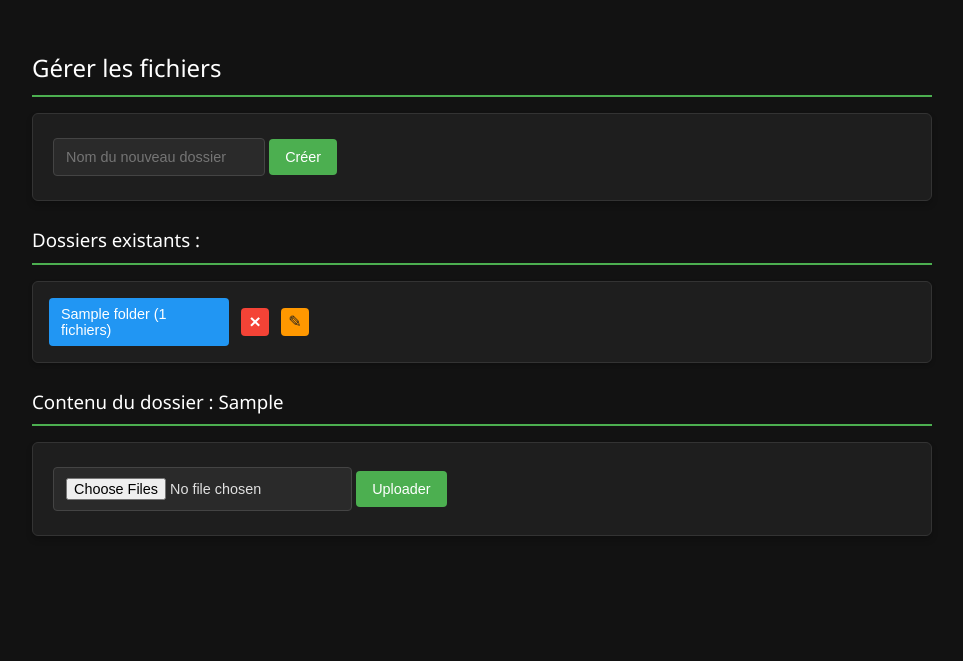
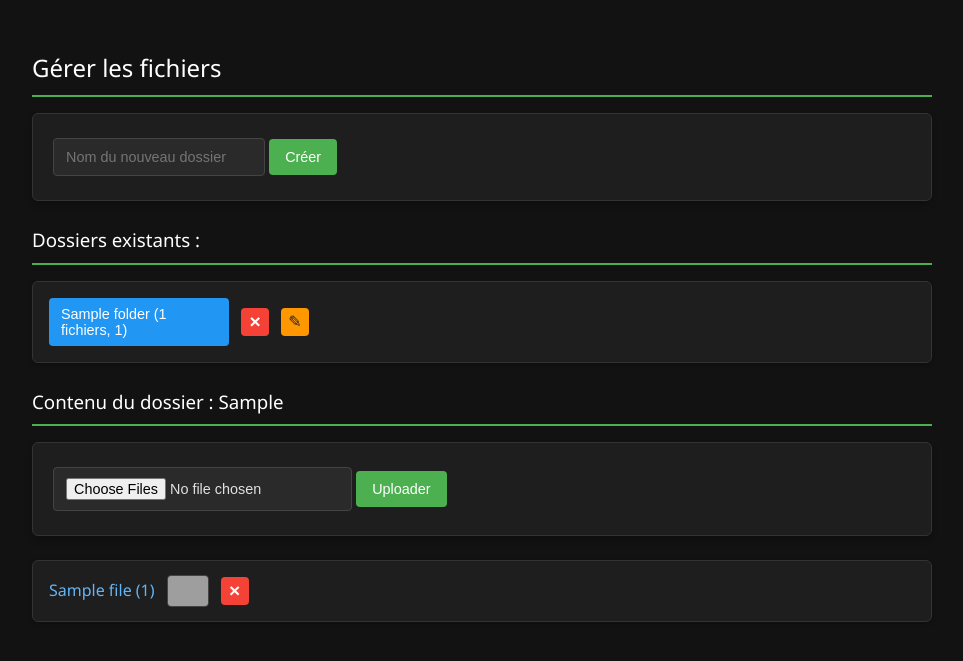
Before and after one commit to Laande/file-hoster, a Flask app: template templates/index.html in a window 1280 px wide. Shown: the top 661 px of the page, without its empty margins (158-1121 px from the left). Run offline with Flask 3, Linux system fonts and the light colour scheme; the template is opened without the code that fills it: most values are stand-ins (such as "Sample title", 1, 10 or a date in 2020); data that the repository does not hold is empty; parts of the project's set-up code (start-up, migrations or seed data) failed here and were passed over; grey boxes are pictures that could not be loaded.

Commit message:
add size

```diff
--- a/app.py
+++ b/app.py
@@ -8,6 +8,24 @@ BASE_DIR = "/home/hdd/uploads"
 os.makedirs(BASE_DIR, exist_ok=True)
 
 FILES_PER_REQUEST = 10
+
+def get_size_format(size_bytes):
+    """Convertit les octets en format lisible (KB, MB, GB)"""
+    for unit in ['B', 'KB', 'MB', 'GB', 'TB']:
+        if size_bytes < 1024.0:
+            return f"{size_bytes:.2f} {unit}"
+        size_bytes /= 1024.0
+    return f"{size_bytes:.2f} PB"
+
+def get_folder_size(folder_path):
+    """Calcule la taille totale d'un dossier"""
+    total_size = 0
+    for dirpath, dirnames, filenames in os.walk(folder_path):
+        for f in filenames:
+            fp = os.path.join(dirpath, f)
+            if os.path.exists(fp):
+                total_size += os.path.getsize(fp)
+    return total_size
 
 @app.route("/", methods=["GET", "POST"])
 def index():
@@ -33,11 +51,19 @@ def index():
     for folder in folders:
         folder_path_count = os.path.join(BASE_DIR, folder)
         file_count = len([f for f in os.listdir(folder_path_count) if os.path.isfile(os.path.join(folder_path_count, f))])
-        folders_with_count.append({"name": folder, "count": file_count})
+        folder_size = get_folder_size(folder_path_count)
+        folder_size_formatted = get_size_format(folder_size)
+        folders_with_count.append({
+            "name": folder,
+            "count": file_count,
+            "size": folder_size_formatted
+        })
 
-    files = sorted(os.listdir(folder_path)) if selected_folder and os.path.exists(folder_path) else []
+    initial_files = []
+    if selected_folder and os.path.exists(folder_path):
+        pass
 
-    return render_template("index.html", folders=folders_with_count, selected_folder=selected_folder, files=files)
+    return render_template("index.html", folders=folders_with_count, selected_folder=selected_folder, files=initial_files)
 
 
 @app.route("/uploads/<folder>/<filename>")
@@ -55,7 +81,18 @@ def get_files():
     if os.path.exists(folder_path):
         all_files = sorted(os.listdir(folder_path))
         files_to_send = all_files[start:end]
-        return jsonify({"files": files_to_send})
+
+        files_with_size = []
+        for file in files_to_send:
+            file_path = os.path.join(folder_path, file)
+            if os.path.isfile(file_path):
+                file_size = os.path.getsize(file_path)
+                files_with_size.append({
+                    "name": file,
+                    "size": get_size_format(file_size)
+                })
+
+        return jsonify({"files": files_with_size})
     else:
         return jsonify({"files": []})
 
--- a/static/script.js
+++ b/static/script.js
@@ -86,37 +86,31 @@ async function renameFolder(oldFolder, newFolder) {
 }
 
 async function loadFiles(folder) {
-    if (loading || !folder) return;
+    if (loading) return;
 
     const encodedFolder = encodeURIComponent(folder);
-    try {
     const response = await fetch(`/get_files?folder=${encodedFolder}&start=${start}`);
     const data = await response.json();
 
     if (data.files && data.files.length > 0) {
-            const fileList = document.getElementById('file-list');
+        data.files.forEach(file => {
+            const fileName = typeof file === 'object' ? file.name : file;
+            const fileSize = typeof file === 'object' ? file.size : '';
+            const sizeDisplay = fileSize ? ` (${fileSize})` : '';
 
-            data.files.forEach(file => {
             const fileElement = document.createElement('li');
-                const fileExtension = file.split('.').pop().toLowerCase();
-                const isImage = ['jpg', 'jpeg', 'png', 'gif', 'bmp', 'webp'].includes(fileExtension);
-
             fileElement.innerHTML = `
-                    <a href="/uploads/${encodedFolder}/${encodeURIComponent(file)}" target="_blank">${file}</a>
-                    ${isImage ? `<img src="/uploads/${encodedFolder}/${encodeURIComponent(file)}" width="100">` : ''}
-                    <button onclick="deleteFile('${folder}', '${file}', this.parentElement)" class="delete-btn"></button>
+                <a href="/uploads/${encodedFolder}/${fileName}" target="_blank">${fileName}${sizeDisplay}</a>
+                <img src="/uploads/${encodedFolder}/${fileName}" width="100">
+                <button onclick="deleteFile('${folder}', '${fileName}', this.parentElement)" class="delete-btn"></button>
             `;
-                fileList.appendChild(fileElement);
+            document.getElementById('file-list').appendChild(fileElement);
         });
 
         start += filesPerRequest;
 
         loadFiles(folder);
     } else {
-            loading = true;
-        }
-    } catch (error) {
-        console.error("Erreur lors du chargement des fichiers : ", error);
         loading = true;
     }
 }
--- a/templates/index.html
+++ b/templates/index.html
@@ -19,7 +19,7 @@
     <ul>
         {% for folder in folders %}
             <li>
-                <a href="?folder={{ folder.name }}"><button class="folder-btn">{{ folder.name }} ({{ folder.count }} fichiers)</button></a>
+                <a href="?folder={{ folder.name }}"><button class="folder-btn">{{ folder.name }} ({{ folder.count }} fichiers, {{ folder.size }})</button></a>
                 <button onclick="deleteFolder('{{ folder.name }}')" class="delete-btn"></button>
                 <button onclick="showRenameFolderModal('{{ folder.name }}')" class="rename-btn"></button>
             </li>
@@ -36,6 +36,13 @@
         </form>
 
         <ul id="file-list">
+            {% for file in files %}
+                <li>
+                    <a href="/uploads/{{ selected_folder }}/{{ file.name }}" target="_blank">{{ file.name }} ({{ file.size }})</a>
+                    <img src="/uploads/{{ selected_folder }}/{{ file.name }}" width="100">
+                    <button onclick="deleteFile('{{ selected_folder }}', '{{ file.name }}', this.parentElement)" class="delete-btn"></button>
+                </li>
+            {% endfor %}
         </ul>
     {% endif %}
 
```
Lines whose indentation alone changed are shown as unchanged.
